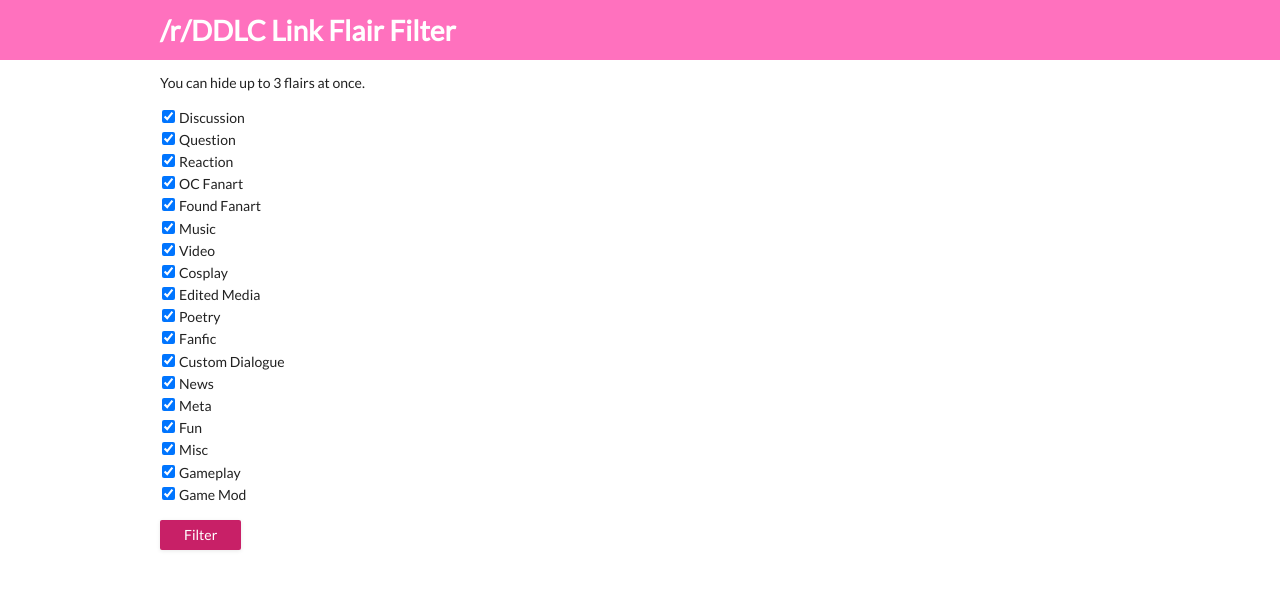
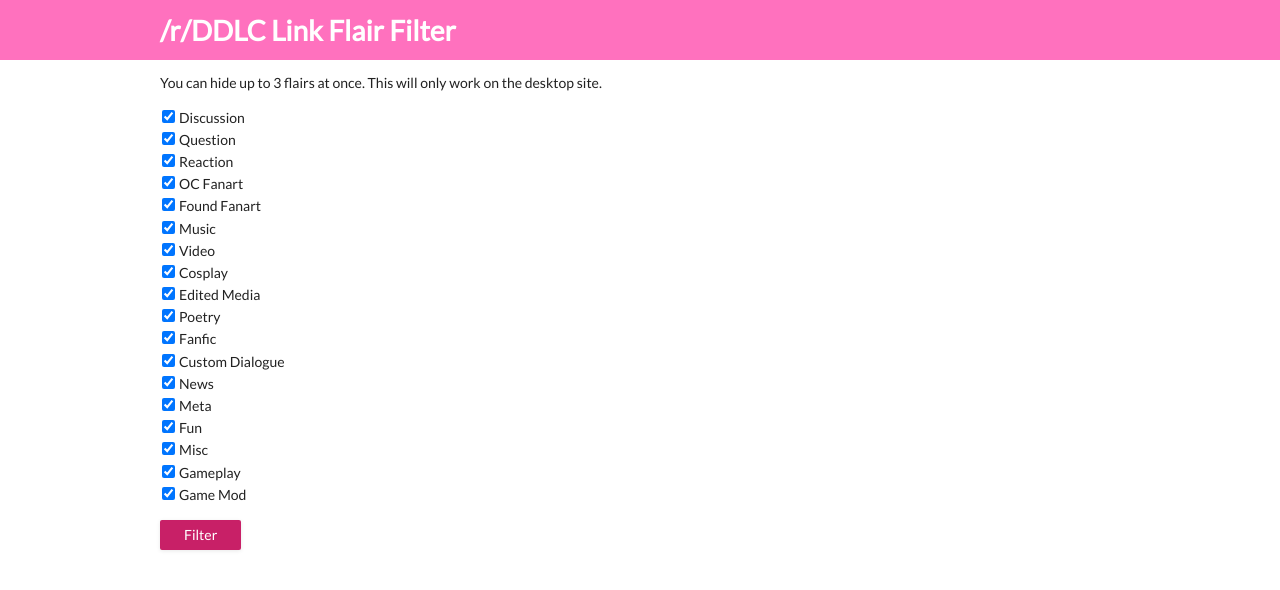
Before and after one commit to Litandus/litandus.github.io, a plain HTML site: page ddlc/filter.html in a window 1280 px wide. Drawn offline with nearby package versions, Linux system fonts and the light colour scheme.

Commit message:
Add quick message about desktop site

```diff
--- a/ddlc/filter.html
+++ b/ddlc/filter.html
@@ -16,7 +16,7 @@
         </div>
     </div>
     <div class="content">
-        <p>You can hide up to 3 flairs at once.</p>
+        <p>You can hide up to 3 flairs at once. This will only work on the desktop site.</p>
         <div class="checkbox-area">
         </div>
         <p><div class="link-button"></div></p>
```
